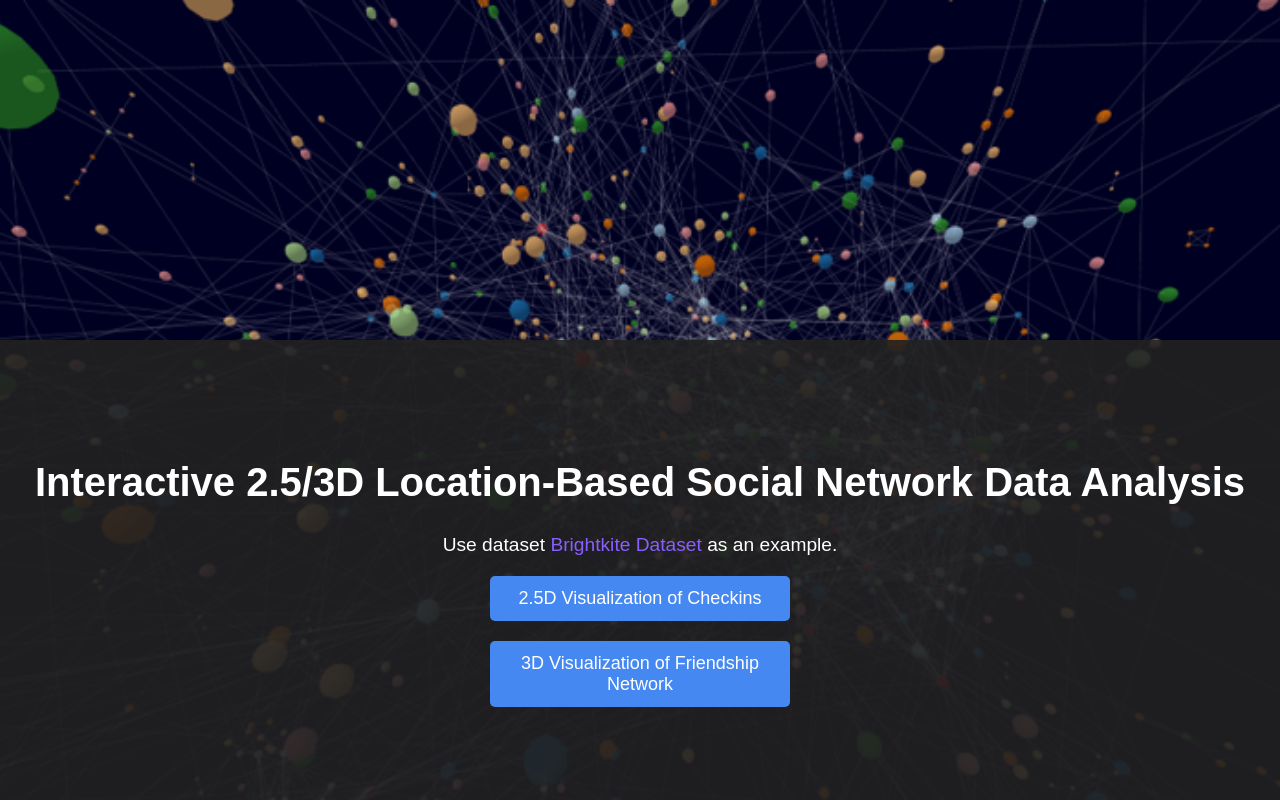
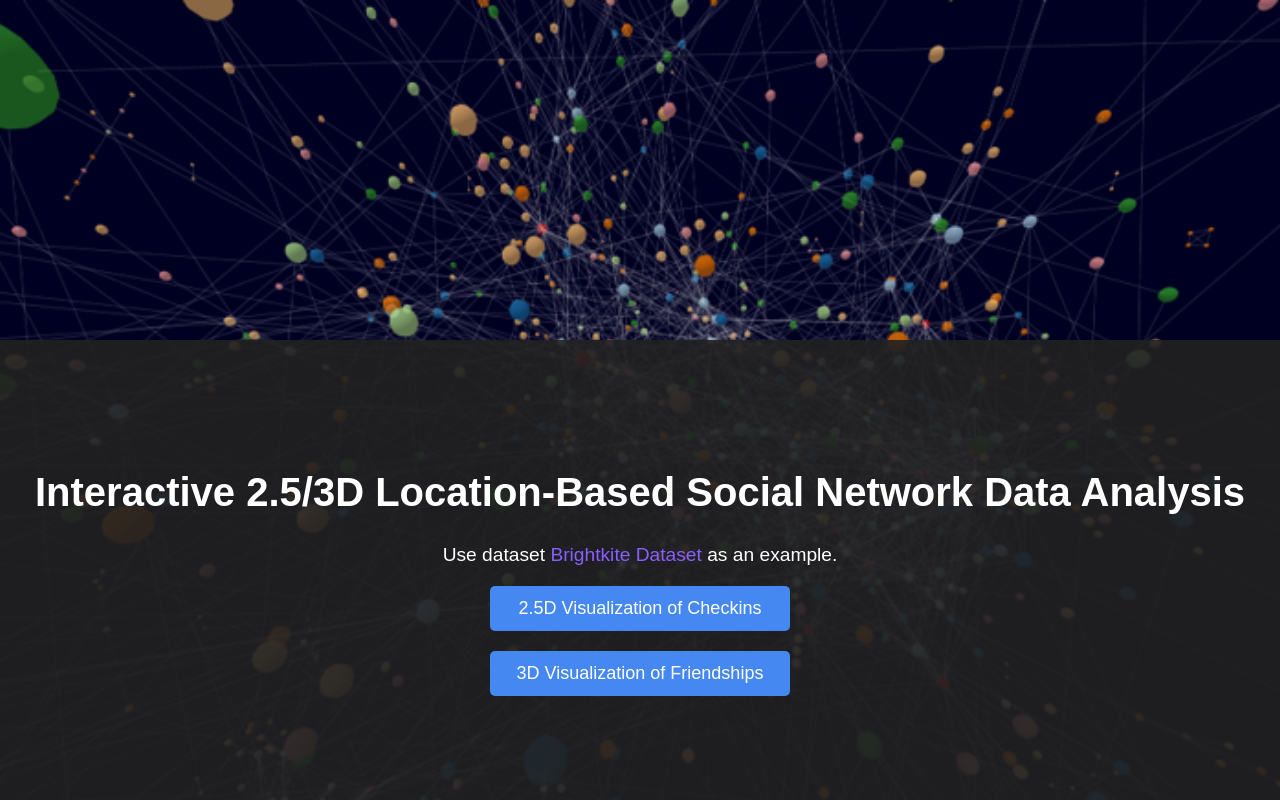
Before and after one commit to Chaomingcwn/LBSN-vis-demo, a website: page start.html in a window 1280 px wide. Shown: the top 800 px of the page. Drawn offline with Linux system fonts and the light colour scheme.

Commit message:
update start

```diff
--- a/start.html
+++ b/start.html
@@ -105,7 +105,7 @@
          <div class="button-container">
         <button class="btn" onclick="window.location.href='./2-5d-globe-vis.html'">2.5D Visualization of Checkins</button>
         <!-- Click to Start Button -->
-        <button class="btn" onclick="window.location.href='./test_vrNetvis.html'">3D Visualization of Friendship Network</button>
+        <button class="btn" onclick="window.location.href='./test_vrNetvis.html'">3D Visualization of Friendships</button>
         </div>
     </div>
 
```
